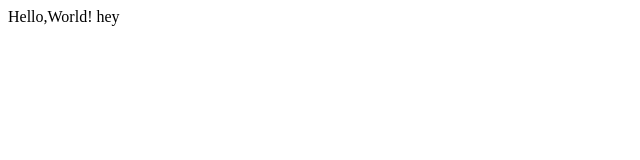
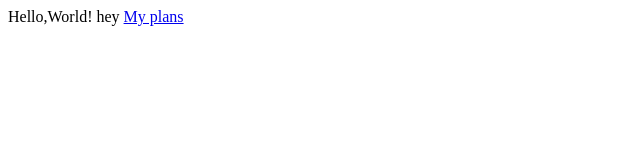
Before and after one commit to MaksymShekula/lecture0, a plain HTML site: page index.html in a window 1280 px wide. Shown: the full height of the page, 0-640 px from the left. Drawn offline with Linux system fonts and the light colour scheme.

Commit message:
add a hyperlink

```diff
--- a/index.html
+++ b/index.html
@@ -5,5 +5,6 @@
 	</head>
 	<body>
 		Hello,World! hey
+		<a href="index2.html">My plans</a>
 	</body>
 </html>
```
